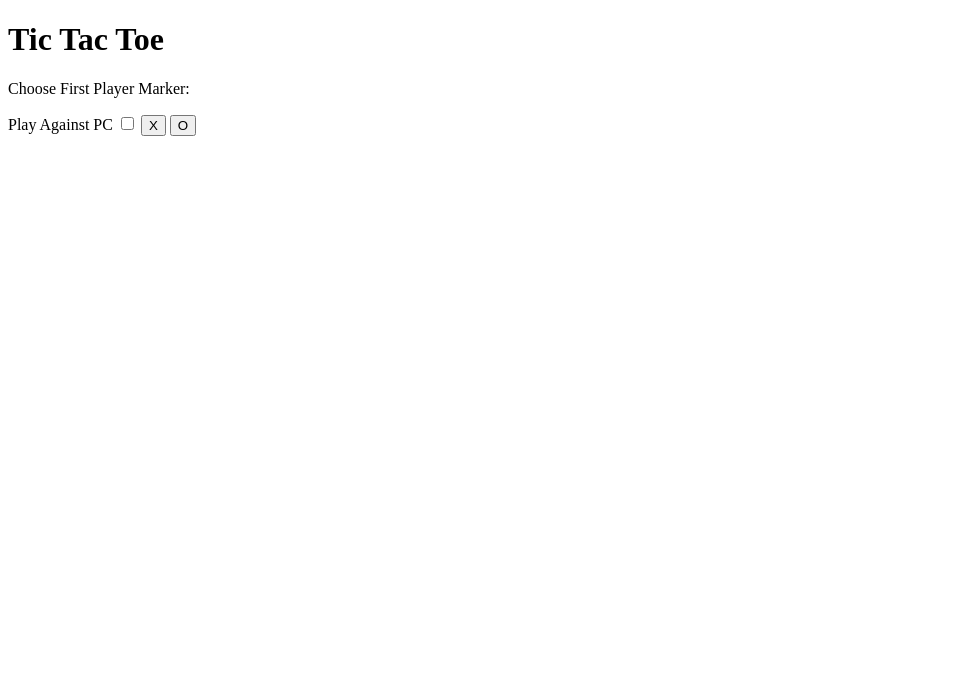
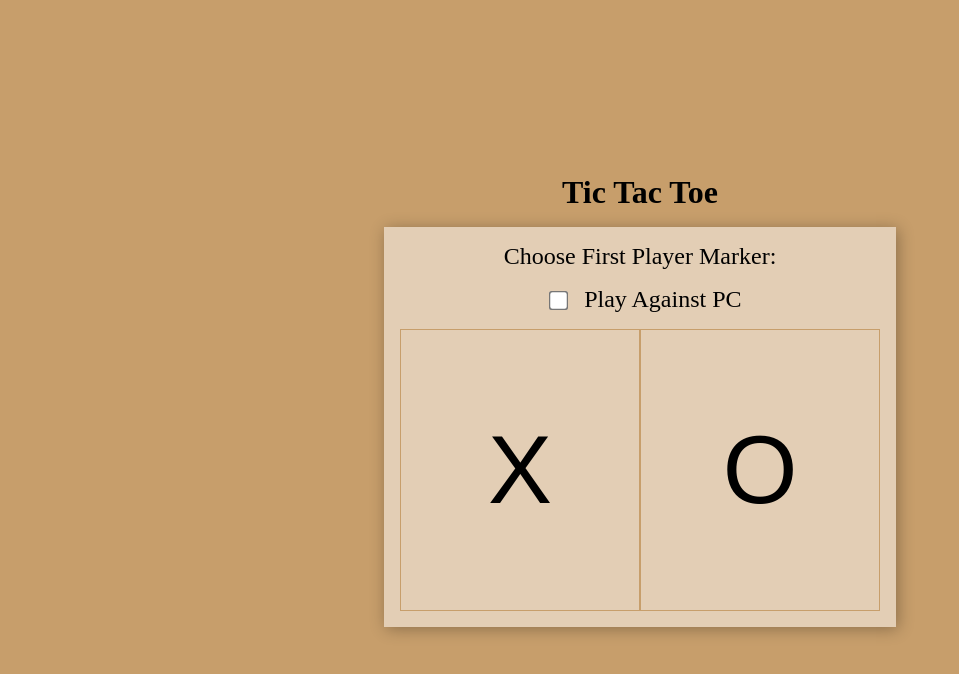
Before and after one commit to AmgadSa/tic-tac-toe, a plain HTML site: page index.html in a window 1280 px wide. Shown: the whole page, without its empty margins (0-959 px from the left). Drawn offline with Linux system fonts and the light colour scheme.

Commit message:
Add styles with necessary code adjusments

```diff
--- a/code.js
+++ b/code.js
@@ -1,3 +1,4 @@
+const $ = x=> document.querySelector(x);
 const container = document.querySelector(".container");
 const random = (n)=> Math.floor(Math.random()*(n+1));
 const pcCheck = document.querySelector("#PC");
@@ -23,15 +24,19 @@ const game = (()=>{
                 if(e.target===e.currentTarget){
                 mark(currentPlayer,e.target.index);
                 e.target.textContent = currentPlayer;}
-                });
+                },{once:true});
             grid.appendChild(box);
         };
+        container.innerHTML = `<p class="turn">Player ${currentPlayer}'s Turn</p>`;
         container.appendChild(grid);
     return 'Initialized'}
 
+    const updateTurn = () => $('.turn').textContent = `Player ${currentPlayer}'s Turn`;
+
     const mark = (player,index)=>{
         board[index] = board[index] || player;
-        currentPlayer = ['x','o'].find(x=>x!==player);
+        currentPlayer = ['X','O'].find(x=>x!==player);
+        updateTurn();
         if (pc){playPC()};
         checkWinner();
         return 'Marked';
@@ -43,10 +48,11 @@ const game = (()=>{
             board[availableMoves[random(list.length-1)]] = currentPlayer;
         }
         currentPlayer = ['x','o'].find(x=>x!==currentPlayer);
+        updateTurn();
         return "PC played";
     }
     const checkWinner = ()=>{
-        let matrix = [board.slice(0,3).join('z'),board.slice(3,6).join('z'),board.slice(6,9).join('z')].toString();
+        let matrix = [board.slice(0,3).join(''),board.slice(3,6).join(''),board.slice(6,9).join('')].toString();
         let pattern = /(x|o)\1\1|^(x|o)\w+,\1\w+,\1\w+|\w+(x|o),\w+\1,\w+\1$|\w(o|x)\w,\w\1\w,\w\1\w|^(x|o)\w+,\w\1\w,\w+\1$|\w+(x|o),\w\1\w,\1\w+/ig;
         matrix = matrix.match(pattern);
         if(matrix){end(matrix[0].replace(pattern,"$1"))};
@@ -57,34 +63,45 @@ const game = (()=>{
         initialize();
         player1=player;
         currentPlayer = player1;
+        return 'Game started';
     }
     const end = winner => {
         score[winner]++
         let ResultScreen = document.createElement('div');
         ResultScreen.className = "result";
-        ResultScreen.innerHTML = `<p><span>${winner}</span> is Winner.<br>
+        ResultScreen.innerHTML = `<p><span>${winner}</span> is Winner<br><br>
                                     Results:<br>
                                     ${score['x']>=score['o']?
                                     ('X : '+score['x']+'<br>O : '+score['o']):
                                     ("O : "+score['o']+'<br>X : '+score['x'])}
                                     <br>
-                                    <button onclick="game.start()">Play Again</button>`;
+                                    <div class="button" onclick="game.start()">Play Again</div>`;
         container.innerHTML = '';
         container.appendChild(ResultScreen);
+        return 'Game ended';
     }
     const draw = () => {
         let ResultScreen = document.createElement('div');
         ResultScreen.className = "result";
-        ResultScreen.innerHTML = `<p>Draw! Board full<br>
+        ResultScreen.innerHTML = `<p>Draw! Board full<br><br>
                                      Out of Moves<br>
                                     Results:<br>
                                     ${score['x']>=score['o']?
                                     ('X : '+score['x']+'<br>O : '+score['o']):
                                     ("O : "+score['o']+'<br>X : '+score['x'])}
                                     <br>
-                                    <button onclick="game.start()">Play Again</button>`;
+                                    <div class="button" onclick="game.start()">restart</div>`;
         container.innerHTML = '';
         container.appendChild(ResultScreen);
+        return 'Draw';
     }
     return {start,pc}
 })();
+
+/* Style manuplation */
+
+const root = $(':root');
+((c = random(255))=>{
+    root.style.setProperty('--main-color',`hsl(${c},45%,80%)`);
+    root.style.setProperty('--main-background',`hsl(${c},45%,60%)`);
+})();
--- a/index.html
+++ b/index.html
@@ -12,10 +12,14 @@
     <h1>Tic Tac Toe</h1>
     <div class="container">
         <p>Choose First Player Marker:</p>
-        <label for="PC">Play Against PC</label>
-        <input type="checkbox" name="PC" id="PC">
-        <button onclick="game.start('X')">X</button>
-        <button onclick="game.start('O')">O</button>
+        <div class="options">
+            <input type="checkbox" name="PC" id="PC">
+            <label for="PC">Play Against PC</label>
+        </div>
+        <div class="buttons">
+            <div class="button" onclick="game.start('X')">X</div>
+            <div class="button" onclick="game.start('O')">O</div>
+        </div>
     </div>
 </body>
 </html>
--- a/style.css
+++ b/style.css
@@ -0,0 +1,82 @@
+*{
+    box-sizing: border-box;
+    margin: 0;
+}
+:root{
+    --average: clamp(100vmin,100%,100vmax);
+    --font-responsive: calc(16px + calc( 0.1 * var(--average)));
+    font-family: Ubuntu;
+}
+body{
+    height: 100vh;
+    display: flex;
+    flex-direction: column;
+    justify-content: center;
+    align-items: center;
+    gap: 1rem;
+    background-color: var(--main-background);
+}
+.container {
+    height: max(min(400px, 100%), calc(0.4 * var(--average)));
+    width: max(min(400px, 100%), calc(0.4 * var(--average)));
+    padding: 1rem;
+    display: flex;
+    flex-direction: column;
+    text-align: center;
+    row-gap: 1rem;
+    font-size: 1.5rem;
+    background-color: var(--main-color);
+    box-shadow: 2px 2px 15px 0 rgba(0, 0, 0, 0.3);
+}
+.buttons{
+    flex-grow: 1;
+    display: flex;
+}
+.button{
+    display: flex;
+    justify-content: center;
+    align-items: center;
+    flex: 1 1 50%;
+    font-size: var(--font-responsive);
+    font-family: Arial, Helvetica, sans-serif;
+    cursor: pointer;
+    border: var(--main-background) solid 1px;
+}
+.button:hover,.check-box:hover{
+    background-color: var(--main-background);
+}
+.board-grid{
+    display: grid;
+    height: 100%;
+    grid-template:1fr 1fr 1fr / 1fr 1fr 1fr;
+    border: var(--main-background) solid 1px;
+}
+.check-box{
+    display: flex;
+    align-items: center;
+    justify-content: center;
+    height: 100%;
+    width: 100%;
+    font-size: var(--font-responsive);
+    font-family: Arial, Helvetica, sans-serif;
+    border: var(--main-background) solid 1px;
+}
+.result {
+    height: 100%;
+    width: 100%;
+    padding-top: 1em;
+    display: flex;
+    flex-direction: column;
+    justify-content: space-evenly;
+    align-items: center;
+    gap: 1em;
+}
+.result .button{
+    width: 100%;
+    flex: 1 1 100%;
+    font-size: 1em;
+}
+input[type*="check"]{
+    transform: scale(1.5);
+    margin: 0 1em;
+}
```
